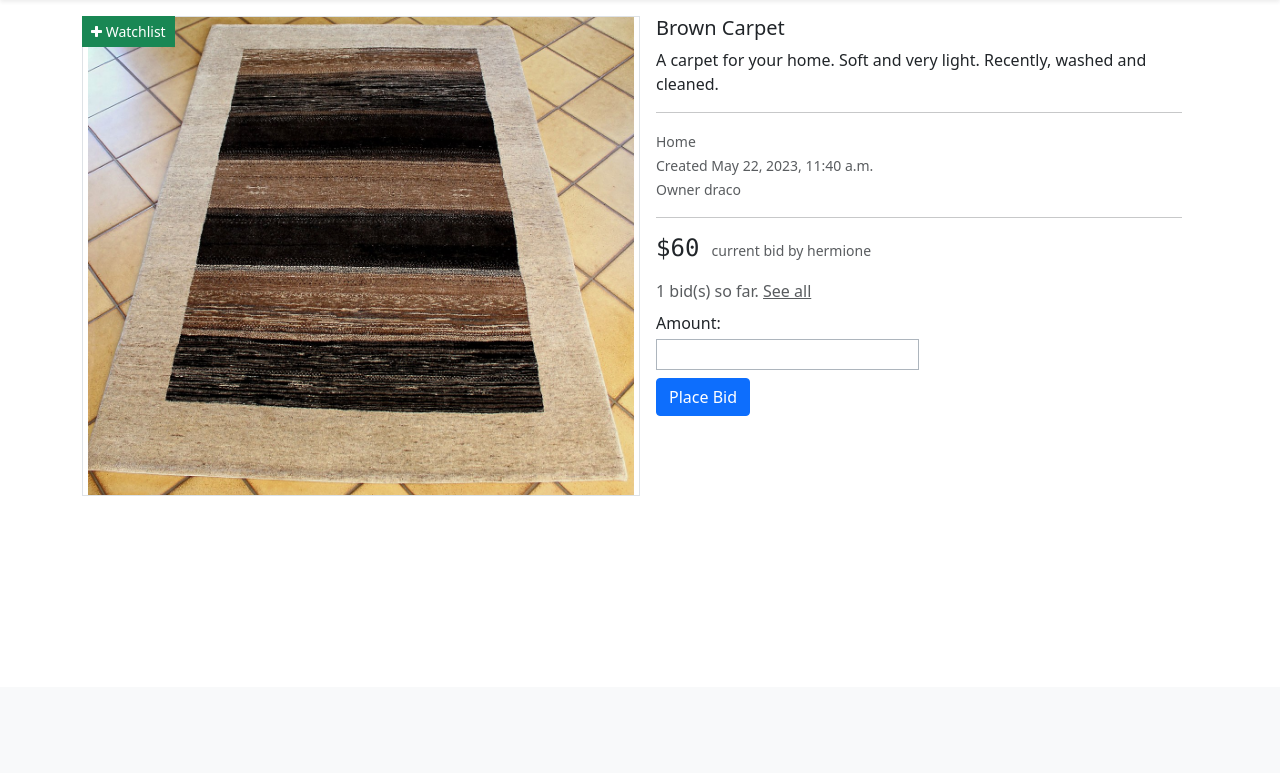
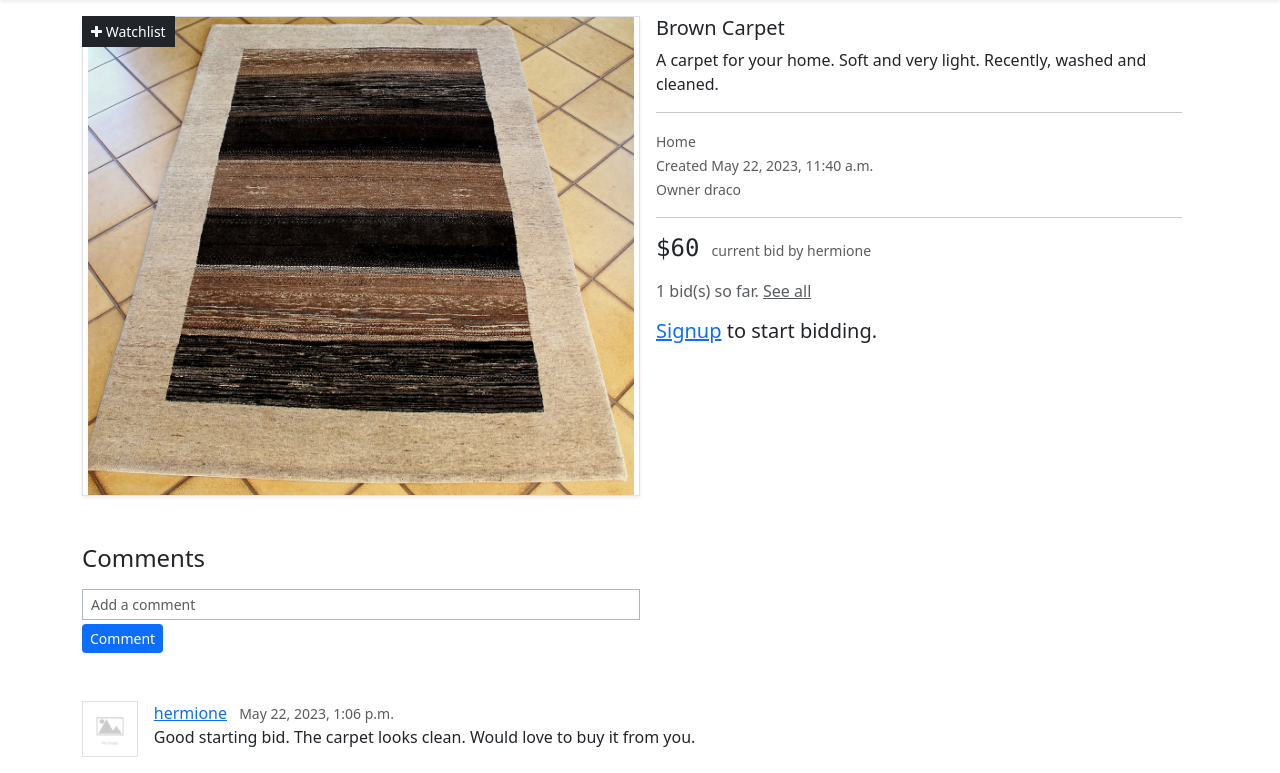
Before and after one commit to srky420/cs50w-project2, a Django app: page /11/ in a window 1280 px wide. Shown: the part 113-886 px from the top of the page. Before the commit the page ends 609 px from the top, so only its background shows below. Run offline with Django 3.2, Linux system fonts and the light colour scheme; data comes from the database, SQL or seed files in the repository; both versions use the stored data as it was after the commit.

Commit message:
Add comment feature

```diff
--- a/auctions/forms.py
+++ b/auctions/forms.py
@@ -1,6 +1,6 @@
-from django.forms import ModelForm, Textarea, NumberInput
+from django.forms import ModelForm, Textarea, NumberInput, TextInput
 
-from .models import AuctionListing, Bid
+from .models import AuctionListing, Bid, Comment
 
 
 # AuctionListing form
@@ -26,3 +26,16 @@ class PlaceBidForm(ModelForm):
         widgets = {
             "amount": NumberInput(attrs={"class": "form-control form-control-sm w-50 my-1 rounded-0 border-dark-subtle"})
         }
+
+
+# Comment form
+class CommentForm(ModelForm):
+    class Meta:
+        model = Comment
+        fields = ["text"]
+        labels = {
+            "text": ""
+        }
+        widgets = {
+            "text": TextInput(attrs={"class": "form-control form-control-sm border-dark-subtle rounded-0 my-1 w-50", "placeholder": "Add a comment"})
+        }
--- a/auctions/templates/auctions/closed-listing.html
+++ b/auctions/templates/auctions/closed-listing.html
@@ -8,7 +8,7 @@
 
 
     <div class="card mb-3 border-0 w-100 position-relative">
-        <button class="btn btn-danger btn-sm rounded-1 disabled position-absolute">Closed</button>
+        <button class="btn btn-danger btn-sm rounded-0 disabled position-absolute">Closed</button>
         <div class="row g-0">
             <!-- Card image -->
             <div class="col-md-6 border rounded-0 d-flex justify-content-center overflow-hidden" style="height: 30rem;">
--- a/auctions/templates/auctions/listing.html
+++ b/auctions/templates/auctions/listing.html
@@ -6,6 +6,7 @@
 
 {% block body %}
 
+    <!-- Card -->
     <div class="card mb-3 border-0 w-100 position-relative">
 
         <!-- Watchlist -->
@@ -13,15 +14,15 @@
             <button class="btn btn-primary btn-sm disabled position-absolute rounded-0">Your Listing</button>
         {% else %}
             {% if watchlist %}
-                <a class="btn btn-danger btn-sm rounded-0 position-absolute" href="{% url 'watchlist' listing.id %}"><i class="fa fa-close"></i> Watchlist</a>
+                <a class="btn btn-dark btn-sm rounded-0 position-absolute" href="{% url 'watchlist' listing.id %}"><i class="fa fa-close"></i> Watchlist</a>
             {% else %}
-                <a class="btn btn-success btn-sm rounded-0 position-absolute" href="{% url 'watchlist' listing.id %}"><i class="fa fa-plus"></i> Watchlist</a>
+                <a class="btn btn-dark btn-sm rounded-0 position-absolute" href="{% url 'watchlist' listing.id %}"><i class="fa fa-plus"></i> Watchlist</a>
             {% endif %}
         {% endif %}
 
         <div class="row g-0">
             <!-- Card image -->
-            <div class="col-md-6 border rounded-0 d-flex justify-content-center overflow-hidden" style="height: 30rem;">
+            <div class="col-md-6 border rounded-0 d-flex justify-content-center overflow-hidden shadow-sm" style="height: 30rem;">
                 <img src="{{ listing.image.url }}" class="img-fluid" alt="listing-image">
             </div>
 
@@ -62,18 +63,48 @@
                             {% csrf_token %}
                             <button type="submit" class="btn btn-primary rounded-1">Close Listing</button>
                         </form>
-                    {% else %}
+                    {% elif request.user.is_authenticated %}
                         <!-- Place bidding -->
                         <form action="{% url 'bid' listing.id %}" method="post" class="my-2">
                             {% csrf_token %}
-                            {{ form }}
+                            {{ placebid_form }}
                             <button type="submit" class="btn btn-primary my-1 rounded-1">Place Bid</button>
                         </form>
+                    {% else %}
+                        <h5 class="card-text my-3"><a href="{% url 'register' %}">Signup</a> to start bidding.</h5>
                     {% endif %}
                 </div>
             </div>
             <!-- Card info end -->
         </div>
     </div>
+    <!-- Card end -->
+
+    <!-- Comments -->
+    <h4 class="mt-5">Comments</h4>
+
+    <!-- Add comment -->
+    <form action="{% url 'add_comment' listing.id %}" method="post" class="mt-3 mb-5">
+        {% csrf_token %}
+        {{ comment_form }}
+        <button type="submit" class="btn btn-sm btn-primary border-0">Comment</button>
+    </form>
+
+    {% for comment in comments %}
+    <div class="card my-3 border-0">
+        <div class="row g-0">
+            <div class="col-md-4 border h-50" style="width: 5%;">
+                <img src="../../../media/images/default.jpg" class="img-fluid rounded-start" alt="...">
+            </div>
+            <div class="col-md-8" style="width: 95%;">
+                <div class="card-body py-0">
+                    <p class="card-title my-0"><a href="#">{{ comment.owner }}</a> <small class="mx-2 text-body-secondary">{{ comment.date_created }}</small></p>
+                    <p class="card-text my-0">{{ comment.text }}</p>
+                    <p class="card-text my-0"></p>
+                </div>
+            </div>
+        </div>
+    </div>
+    {% endfor %}
 
 {% endblock %}
--- a/auctions/urls.py
+++ b/auctions/urls.py
@@ -12,5 +12,6 @@ urlpatterns = [
     path("<int:listing_id>/watchlist", views.watchlist, name="watchlist"),
     path("<int:listing_id>/bid", views.bid, name="bid"),
     path("<int:listing_id>/close", views.close_listing, name="close_listing"),
-    path("watchlist", views.view_watchlist, name="view_watchlist")
+    path("watchlist", views.view_watchlist, name="view_watchlist"),
+    path("<int:listing_id>/comment", views.add_comment, name="add_comment")
 ]
--- a/auctions/views.py
+++ b/auctions/views.py
@@ -6,16 +6,25 @@ from django.shortcuts import render
 from django.urls import reverse
 from django.contrib import messages
 
-from .models import User, AuctionListing, Watchlist, Bid
-from .forms import AuctionListingForm, PlaceBidForm
+from .models import User, AuctionListing, Watchlist, Bid, Comment
+from .forms import AuctionListingForm, PlaceBidForm, CommentForm
 
 
 def index(request):
     # Get all auction listings
     auctions = AuctionListing.objects.all()
 
+    # Get all bids
+    bids = []
+    for auction in auctions:
+        bids.append(auction.bids.all().order_by("-amount").first())
+
+
+    zipped_list = zip(auctions, bids)
+
     return render(request, "auctions/index.html", {
-        "auctions": auctions
+        "auctions": auctions,
+        "zipped_list": zipped_list
     })
 
 
@@ -116,12 +125,16 @@ def view_listing(request, listing_id):
     # Check if auction has bids
     current_bid = bids.order_by("-amount").first()
 
+    # Get comments
+    comments = listing.comments.all()
+
     # Check if listing closed
     if listing.is_closed:
         return render(request, "auctions/closed-listing.html", {
             "listing": listing,
             "bids": bids,
-            "winner_bid": current_bid
+            "winner_bid": current_bid,
+            "commetns": comments
         })
 
     # Get watchlist obj
@@ -130,15 +143,18 @@ def view_listing(request, listing_id):
     else:
         watchlist = None
 
-    # Place bid form
-    form = PlaceBidForm()
+    # forms
+    placebid_form = PlaceBidForm()
+    comment_form = CommentForm()
 
     return render(request, "auctions/listing.html", {
         "listing": listing,
         "current_bid": current_bid,
         "bids": bids,
         "watchlist": watchlist,
-        "form": form
+        "placebid_form": placebid_form,
+        "comment_form": comment_form,
+        "comments": comments
     })
 
 
@@ -235,3 +251,23 @@ def view_watchlist(request):
     return render(request, "auctions/watchlist.html", {
         "zipped_list": zipped_list
     })
+
+
+# Add comment
+@login_required
+def add_comment(request, listing_id):
+    if request.method == "POST":
+        form = CommentForm(request.POST)
+
+        if form.is_valid():
+            text = form.cleaned_data["text"]
+            auction = AuctionListing.objects.get(pk=listing_id)
+
+            comment = Comment(text=text, owner=request.user, auction=auction)
+            comment.save()
+
+            messages.success(request, "Comment added.")
+            return HttpResponseRedirect(reverse("view_listing", args=(listing_id,)))
+        else:
+            messages.error(request, "Error adding comment.")
+            return HttpResponseRedirect(reverse("view_listing", args=(listing_id,)))
```
Also changed, not shown: auctions/templates/auctions/index.html (+17 -11 lines), auctions/templates/auctions/watchlist.html (+12 -0 lines), db.sqlite3, media/images/eCommerce-Product-Photography-Tips.jpg (deleted).
